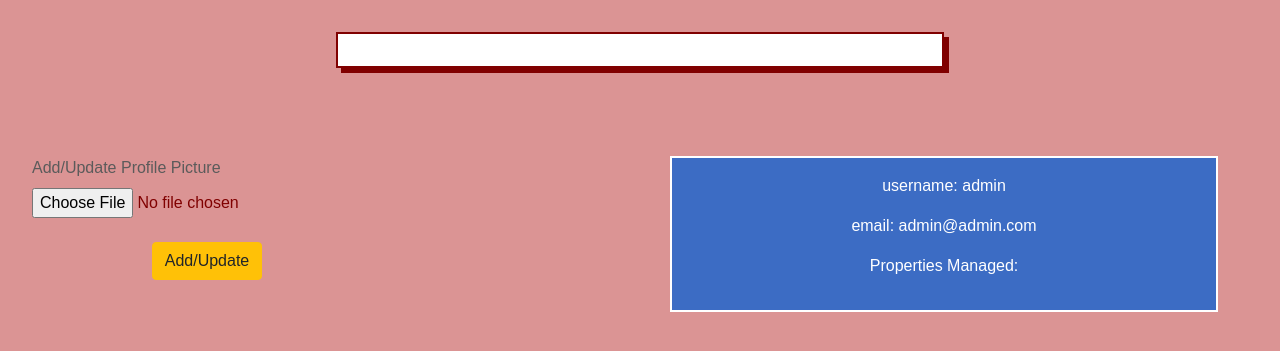
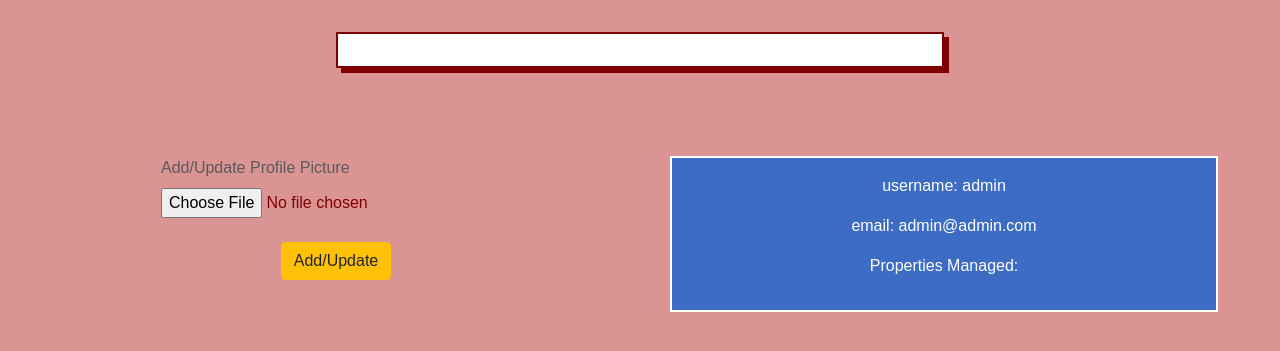
Before and after one commit to johnwyse/property-manager, a Django app: page /property/profile in a window 1280 px wide. Shown: the part 56-407 px from the top of the page. Run offline with Django 4.2, Linux system fonts and the light colour scheme; a user stored in the database is signed in; data comes from the database, SQL or seed files in the repository; some libraries are stand-ins or nearby versions; some web fonts are replaced.

Commit message:
css flex change

```diff
--- a/property/static/property/styles.css
+++ b/property/static/property/styles.css
@@ -218,12 +218,14 @@ h1 {
 #flex-container {
     display: flex;
     flex-wrap: wrap;
+    width: 100%;
+    margin: auto;
+    vertical-align: top;
 }
 
 .flex-child {
-    display: flex;
-    width: 40vw;
-    min-width: 400px;
+    width: 45vw;
+    min-width: 500px;
     margin: justify;
     vertical-align: top;
     margin-top: 1rem;
```
